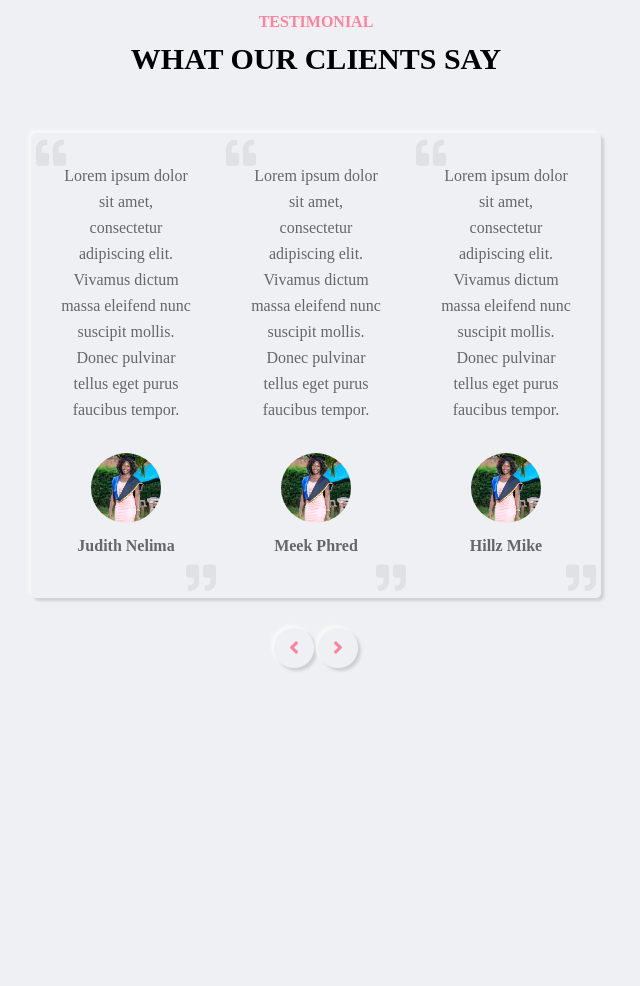
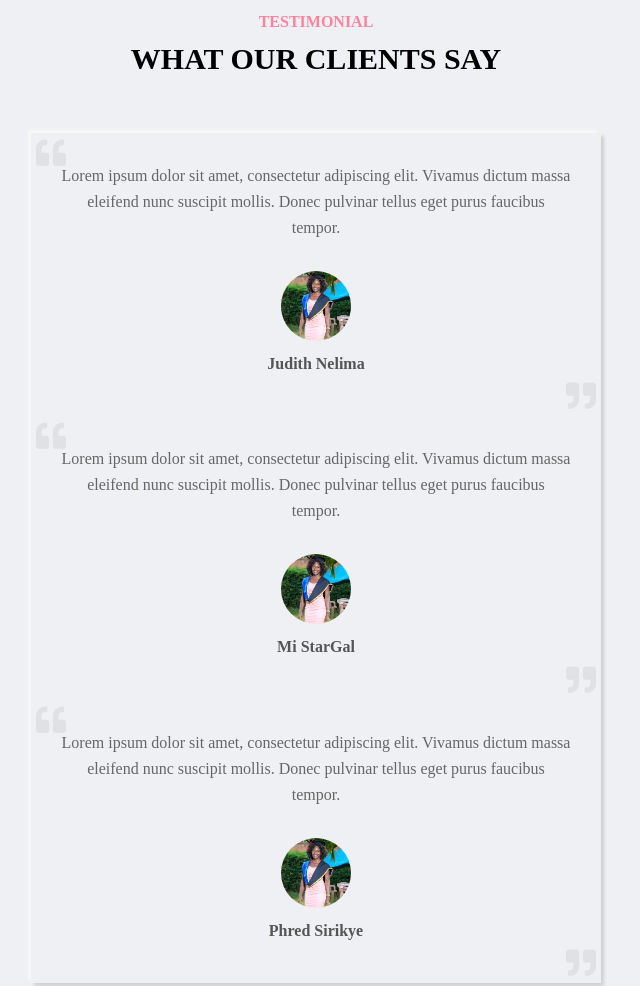
Before and after one commit to Sirikye/portfolio, a website: page dist/index.html in a window 1280 px wide. Shown: the part 4260-5246 px from the top of the page, without its empty margins (324-964 px from the left). Before the commit the page ends 5038 px from the top, so only its background shows below. Drawn offline with Linux system fonts and the light colour scheme.

Commit message:
Review section Added

```diff
--- a/dist/css/style.css
+++ b/dist/css/style.css
@@ -1219,23 +1219,18 @@ testimonial section
 
 .testimonial-section .testimonial-slider{
   border-radius: 5px;
-  overflow: hidden;
+  /*overflow: hidden;*/
 }
 
 .testimonial-section .testimonial-slider-container{
   display: flex;
+  flex-direction: column;
 }
 
 .testimonial-section .testimonial-item{
   padding: 30px;
   text-align: center;
   position: relative;
-}
-
-.testimonial-section .testimonial-item img{
-  max-width: 70px;
-  border-radius: 50%;
-  display: inline-block;
 }
 
 .testimonial-section .testimonial-item i{
@@ -1262,11 +1257,18 @@ testimonial section
   margin: 0 0 30px;
 }
 
+.testimonial-section .testimonial-item img{
+  max-width: 70px;
+  border-radius: 50%;
+  display: inline-block;
+}
+
 .testimonial-section .testimonial-item span{
   display: block;
   margin: 10px 0;
   font-weight: 600;
-  color: var(--text-dark-600);
+  font-size: 16px;
+  color: var(--text-dark-700);
   text-transform: capitalize;
 }
 
--- a/dist/index.html
+++ b/dist/index.html
@@ -650,8 +650,9 @@
       </div>
       <div class="row">
         <div class="testimonial-box">
-          <div class="testimonial-slider outer-shadow">
-            <div class="testimonial-slider-container">
+
+          <div class="testimonial-slider">
+            <div class="testimonial-slider-container outer-shadow">
               <!-- Start testimonial Item -->
               <div class="testimonial-item">
                 <i class="fas fa-quote-left left"></i>
@@ -662,6 +663,7 @@
                 <span>Judith Nelima</span>
               </div>
               <!-- End testimonial Item -->
+
               <!-- Start testimonial Item -->
               <div class="testimonial-item">
                 <i class="fas fa-quote-left left"></i>
@@ -669,9 +671,10 @@
                 <p>Lorem ipsum dolor sit amet, consectetur adipiscing elit. Vivamus dictum massa eleifend nunc suscipit
                   mollis. Donec pulvinar tellus eget purus faucibus tempor. </p>
                 <img src="/dist/images/jn.jpg" alt="testimonial">
-                <span>Meek phred</span>
+                <span>Mi StarGal</span>
               </div>
               <!-- End testimonial Item -->
+
               <!-- Start testimonial Item -->
               <div class="testimonial-item">
                 <i class="fas fa-quote-left left"></i>
@@ -679,11 +682,13 @@
                 <p>Lorem ipsum dolor sit amet, consectetur adipiscing elit. Vivamus dictum massa eleifend nunc suscipit
                   mollis. Donec pulvinar tellus eget purus faucibus tempor. </p>
                 <img src="/dist/images/jn.jpg" alt="testimonial">
-                <span>Hillz mike</span>
+                <span>Phred Sirikye</span>
               </div>
               <!-- End testimonial Item -->
+
             </div>
           </div>
+
           <div class="testimonial-slider-nav">
             <span class="prev outer-shadow hover-in-shadow">
               <i class="fas fa-angle-left"></i>
@@ -692,6 +697,7 @@
               <i class="fas fa-angle-right"></i>
             </span>
           </div>
+
         </div>
       </div>
     </div>
--- a/dist/js/script.js
+++ b/dist/js/script.js
@@ -184,7 +184,6 @@ function bodyScrollingToggle() {
   const slideWidth = sliderContainer.offsetWidth;
   const prevBtn = document.querySelector(".testimonial-slider-nav prev");
   const nextBtn = document.querySelector(".testimonial-slider-nav next");
-
   let slideIndex = 0;
   //set width of all slides
   slides.forEach((slide) => {
```
